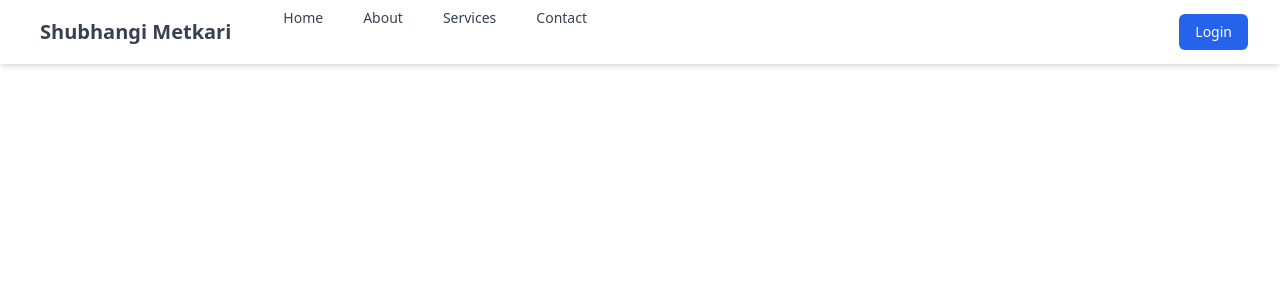
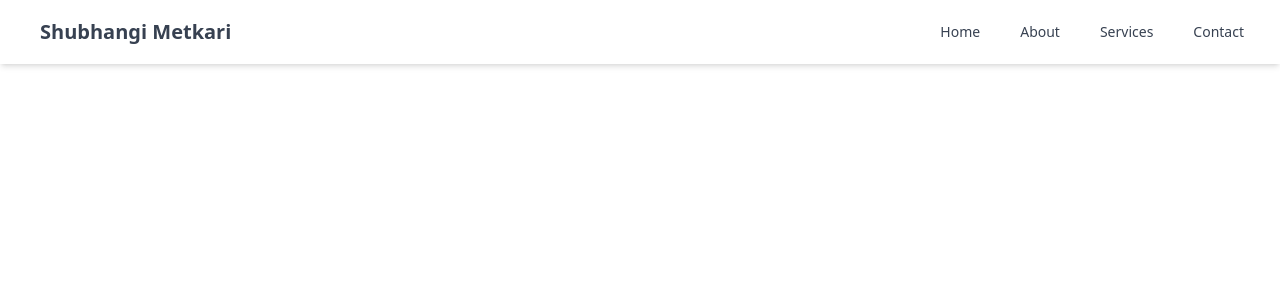
Before and after one commit to shubhangi387/PortFolio, an Angular app: page / in a window 1280 px wide. Shown: the top 300 px of the page. Built offline with nearby package versions, Linux system fonts and the light colour scheme.

Commit message:
Navbar filter

```diff
--- a/src/app/app.component.html
+++ b/src/app/app.component.html
@@ -1,13 +1,15 @@
 <nav class="bg-white shadow-md">
   <div class="max-w-7xl mx-auto px-4 sm:px-6 lg:px-8">
     <div class="flex justify-between h-16">
-      <div class="flex">
+      <div class="flex justify-between">
         <a href="#" class="flex-shrink-0 flex items-center">
           <span class="ml-2 text-xl font-semibold text-gray-700"
             >Shubhangi Metkari</span
           >
         </a>
-        <div class="hidden md:flex ml-10 space-x-4">
+      </div>
+      <div class="-mr-2 flex items-center">
+        <div class="hidden md:flex ml-10 space-x-4 xs:hidden">
           <a
             href="#"
             class="text-gray-700 hover:text-blue-600 px-3 py-2 rounded-md text-sm font-medium"
@@ -29,18 +31,9 @@
             >Contact</a
           >
         </div>
-      </div>
-      <div class="flex items-center">
-        <button
-          class="bg-blue-600 text-white px-4 py-2 rounded-md text-sm font-medium"
-        >
-          Login
-        </button>
-      </div>
-      <div class="-mr-2 flex items-center md:hidden">
         <button
           type="button"
-          class="inline-flex items-center justify-center p-2 rounded-md text-gray-700 hover:text-white hover:bg-gray-700 focus:outline-none focus:bg-gray-700 focus:text-white"
+          class="inline-flex items-center justify-center p-2 rounded-md text-gray-700 hover:text-white hover:bg-gray-700 focus:outline-none focus:bg-gray-700 focus:text-white md:hidden"
           aria-controls="mobile-menu"
           aria-expanded="false"
         >
```
